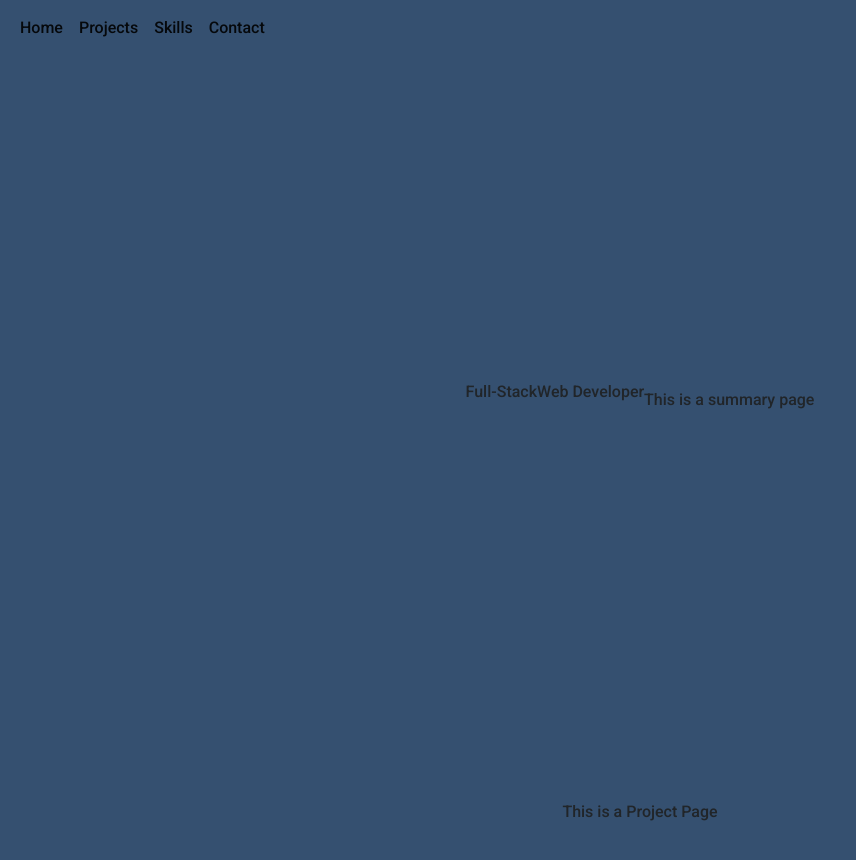
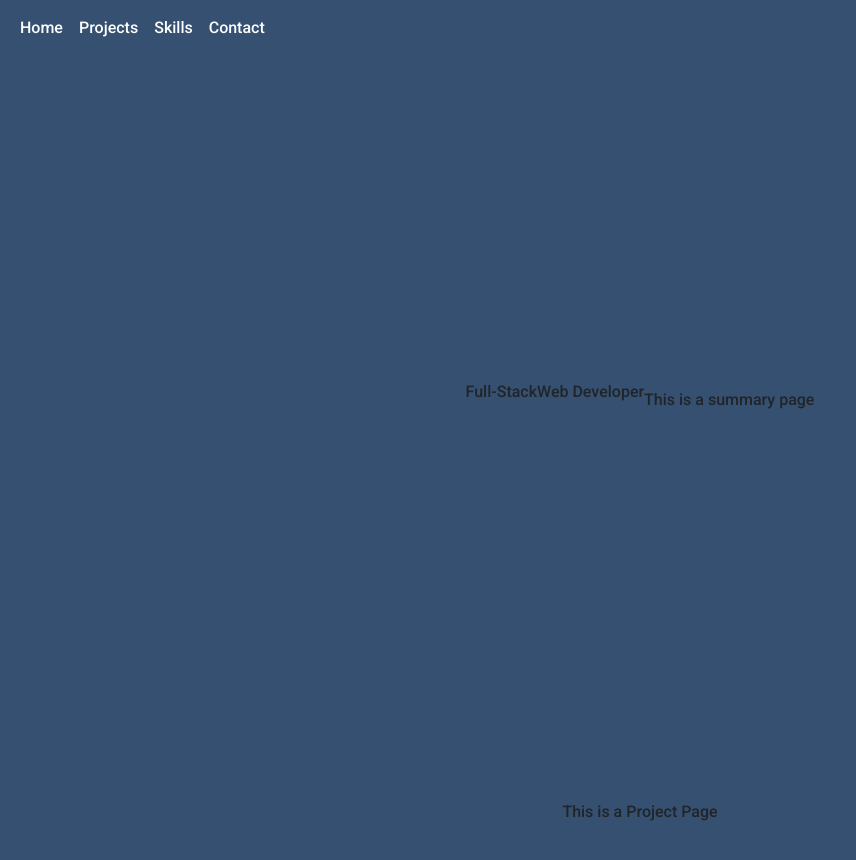
Before and after one commit to abhiram-satha/portfolio, a React (Create React App) app: page / in a window 1280 px wide. Shown: the top 860 px of the page, without its empty margins (0-856 px from the left). Built offline with nearby package versions, Linux system fonts and the light colour scheme.

Commit message:
Saving a new image for skill

```diff
--- /dev/null
+++ b/src/components/Navbar.css
@@ -0,0 +1,8 @@
+a.nav-link:hover {
+  color: white;
+  border-bottom: pink 2px solid;
+}
+
+a.nav-link {
+  color: white;
+}
--- a/src/components/Navbar.jsx
+++ b/src/components/Navbar.jsx
@@ -1,10 +1,12 @@
+import "./Navbar.css"
+
 export default function Navbar() {
   return (
     <div className="nav-flex">
-      <nav class="navbar navbar-expand-lg fixed-top">
-        <div class="container-fluid">
+      <nav className="navbar navbar-expand-lg fixed-top">
+        <div className="container-fluid">
           <button
-            class="navbar-toggler"
+            className="navbar-toggler"
             type="button"
             data-bs-toggle="collapse"
             data-bs-target="#navbarNav"
@@ -12,27 +14,27 @@ export default function Navbar() {
             aria-expanded="false"
             aria-label="Toggle navigation"
           >
-            <span class="navbar-toggler-icon"></span>
+            <span className="navbar-toggler-icon"></span>
           </button>
-          <div class="collapse navbar-collapse" id="navbarNav">
-            <ul class="navbar-nav">
-              <li class="nav-item">
-                <a class="nav-link active" aria-current="page" href="#">
+          <div className="collapse navbar-collapse" id="navbarNav">
+            <ul className="navbar-nav">
+              <li className="nav-item">
+                <a className="nav-link" aria-current="page" href="#">
                   Home
                 </a>
               </li>
-              <li class="nav-item">
-                <a class="nav-link active" href="#projects">
+              <li className="nav-item">
+                <a className="nav-link" href="#projects">
                   Projects
                 </a>
               </li>
-              <li class="nav-item">
-                <a class="nav-link active" href="#skills">
+              <li className="nav-item">
+                <a className="nav-link" href="#skills">
                   Skills
                 </a>
               </li>
-              <li class="nav-item">
-                <a class="nav-link active" href="#contact">Contact</a>
+              <li className="nav-item">
+                <a className="nav-link" href="#contact">Contact</a>
               </li>
             </ul>
           </div>
```
Also changed, not shown: src/assets/JS-logo.png.
